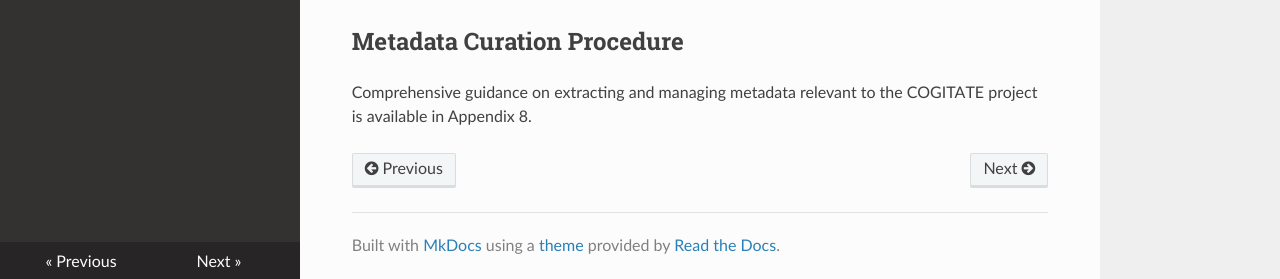
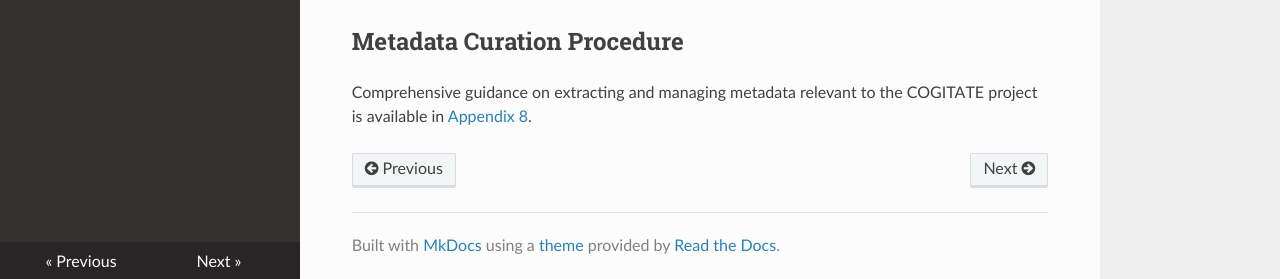
Before and after one commit to Cogitate-consortium/cogitate-data, an MkDocs documentation site: the page built from docs/04_data.md, in a window 1280 px wide and 900 px high, scrolled down 940 px. Shown: the part 618-897 px from the top of the window. Built offline with MkDocs 1.6.1, drawn with Linux system fonts in a browser that asks for light colours; nearby versions of some CDN libraries; part of the change alters nothing that is shown.

```diff
--- a/docs/04_data.md
+++ b/docs/04_data.md
@@ -28,4 +28,4 @@ To address this issue, we implemented a slightly different workflow that allowed
 
 ## Metadata Curation Procedure
 
-Comprehensive guidance on extracting and managing metadata relevant to the COGITATE project is available in Appendix 8.
+Comprehensive guidance on extracting and managing metadata relevant to the COGITATE project is available in <a href="https://github.com/Cogitate-consortium/cogitate-data/blob/main/assets/documentation_v1.1/linked_files_v1.1/metadata-curation-doc_2024-05-14_v1.0.pdf" target="_blank">Appendix 8</a>.
```
